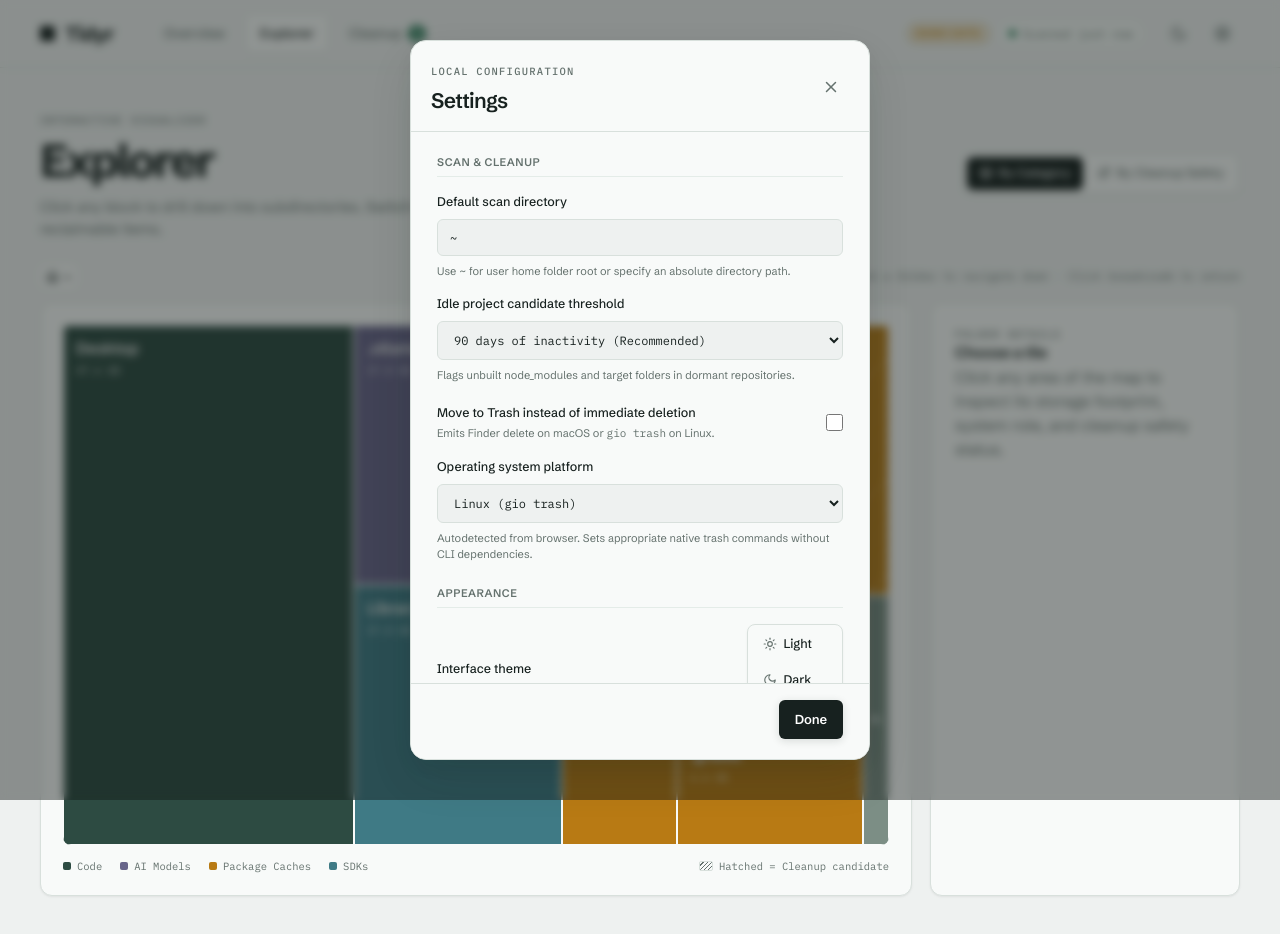
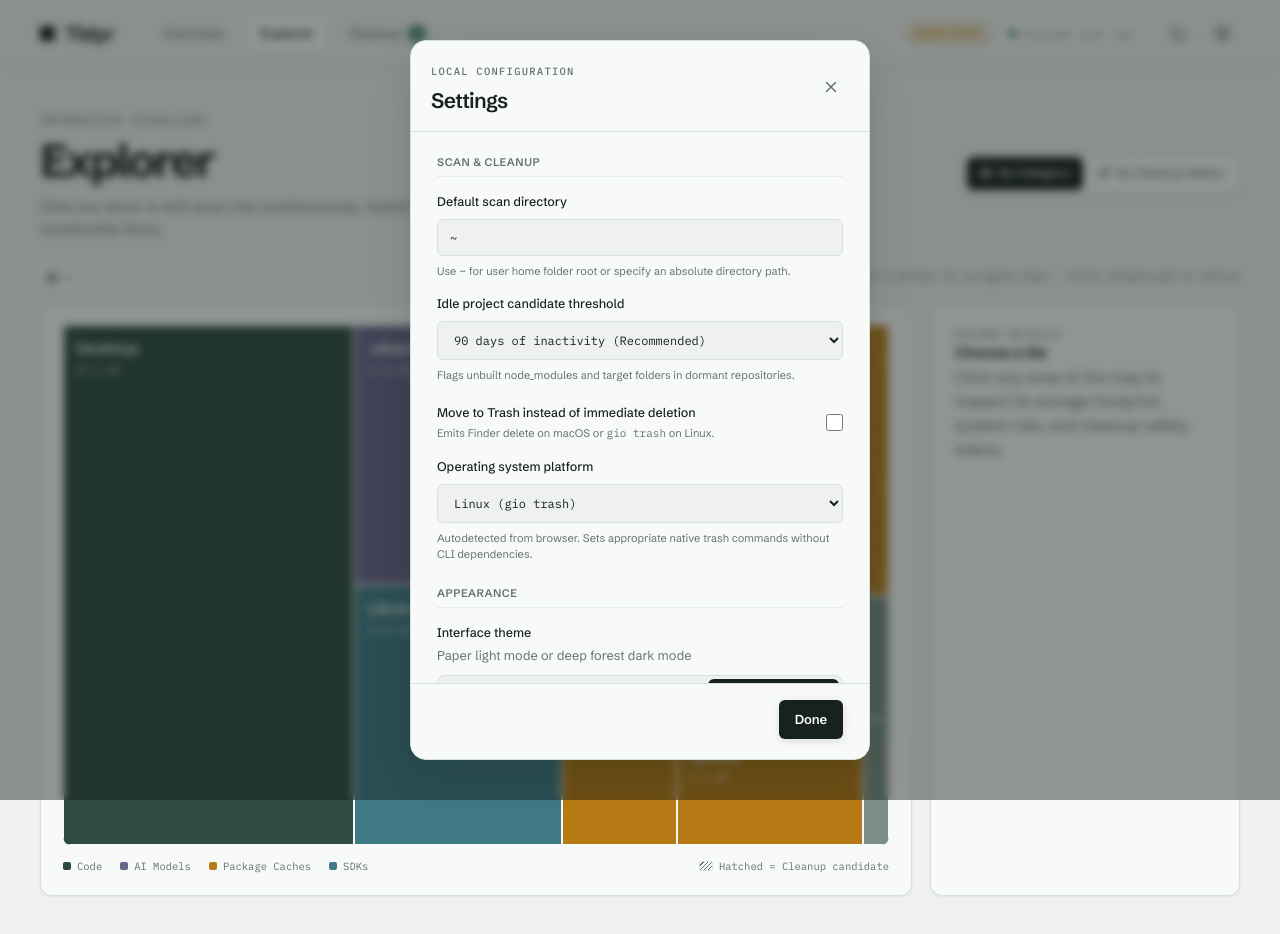
Before and after one commit to hameem-codes/tidyr, a React (Vite) app: page /explorer in a window 1280 px wide. Both pictures are taken after a click on the button 1222 px from the left and 33 px from the top of the page. Shown: the top 934 px of the page. Built offline with nearby package versions, Linux system fonts and the light colour scheme; no server answers.

Commit message:
fix(settings): ensure horizontal theme segmented control and contrast
H2: Format theme selector as full-width horizontal segmented control fitting modal width, ensure high-contrast text on active segment in both themes, and prevent option clipping above footer.

```diff
--- a/src/features/settings/SettingsModal.tsx
+++ b/src/features/settings/SettingsModal.tsx
@@ -122,7 +122,7 @@ export function SettingsModal({ onClose }: SettingsModalProps) {
                 <span>Interface theme</span>
                 <small className="muted">Paper light mode or deep forest dark mode</small>
               </div>
-              <div className="segmented" role="radiogroup" aria-label="Interface theme">
+              <div className="segmented theme-segmented" role="radiogroup" aria-label="Interface theme">
                 <button
                   type="button"
                   role="radio"
--- a/src/styles/tokens.css
+++ b/src/styles/tokens.css
@@ -2153,10 +2153,12 @@ h3 {
 }
 
 .settings-body {
-  padding: 22px 26px;
+  padding: 22px 26px 28px;
   overflow-y: auto;
-  display: grid;
+  display: flex;
+  flex-direction: column;
   gap: 22px;
+  min-height: 0;
 }
 
 .settings-section {
@@ -2203,14 +2205,11 @@ h3 {
   font-weight: 400;
 }
 
-.setting-line, .theme-choice {
+.setting-line {
   display: flex;
   align-items: center;
   justify-content: space-between;
   gap: 16px;
-}
-
-.setting-line {
   padding-top: 4px;
   cursor: pointer;
 }
@@ -2236,39 +2235,62 @@ h3 {
   cursor: pointer;
 }
 
-.theme-choice > div {
+.theme-choice {
+  display: flex;
+  flex-direction: column;
+  gap: 10px;
+}
+
+.theme-choice > div:first-child {
   display: grid;
   gap: 3px;
 }
 
-.theme-buttons {
-  display: flex;
+.theme-segmented {
+  display: flex !important;
+  flex-direction: row;
+  width: 100%;
+  gap: 2px;
+  padding: 3px;
+  background: var(--chalk);
+  border: 1px solid var(--line);
+  border-radius: var(--radius-md);
+  box-shadow: var(--shadow-sm);
+  box-sizing: border-box;
+}
+
+.theme-segmented button {
+  flex: 1;
+  display: inline-flex;
+  align-items: center;
+  justify-content: center;
   gap: 6px;
-}
-
-.theme-buttons button {
-  display: flex;
-  align-items: center;
-  gap: 6px;
-  color: var(--muted);
+  padding: 8px 12px;
+  font-size: 12.5px;
+  font-weight: 500;
+  border: 0;
+  border-radius: var(--radius-sm);
   background: transparent;
-  border: 1px solid var(--line);
-  border-radius: var(--radius-sm);
-  padding: 7px 11px;
-  font-size: 12px;
-  font-weight: 500;
+  color: var(--muted);
+  cursor: pointer;
   transition: all 0.15s ease;
-}
-
-.theme-buttons button:hover {
+  white-space: nowrap;
+}
+
+.theme-segmented button:hover {
   color: var(--ink);
 }
 
-.theme-buttons button.selected {
-  color: var(--ink);
-  border-color: var(--ink);
-  background: var(--chalk);
+.theme-segmented button.active {
+  background: #17211F;
+  color: #FFFFFF;
   box-shadow: var(--shadow-sm);
+  font-weight: 600;
+}
+
+:root[data-theme='dark'] .theme-segmented button.active {
+  background: #EEF1F0;
+  color: #101716;
 }
 
 .about-info-grid {
@@ -2321,6 +2343,7 @@ h3 {
   display: flex;
   justify-content: flex-end;
   background: var(--paper);
+  flex-shrink: 0;
 }
 
 /* ==========================================================================
```
